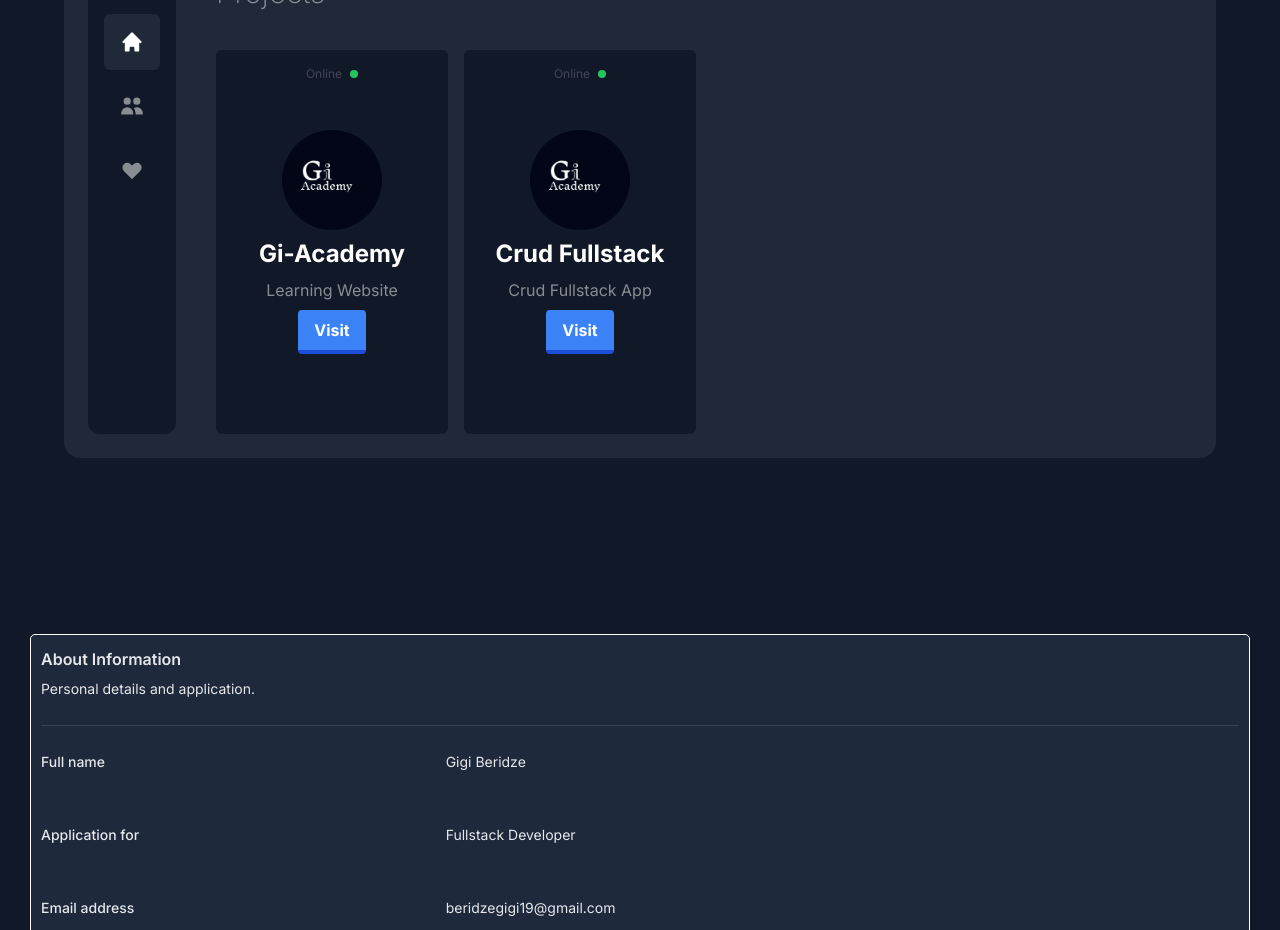
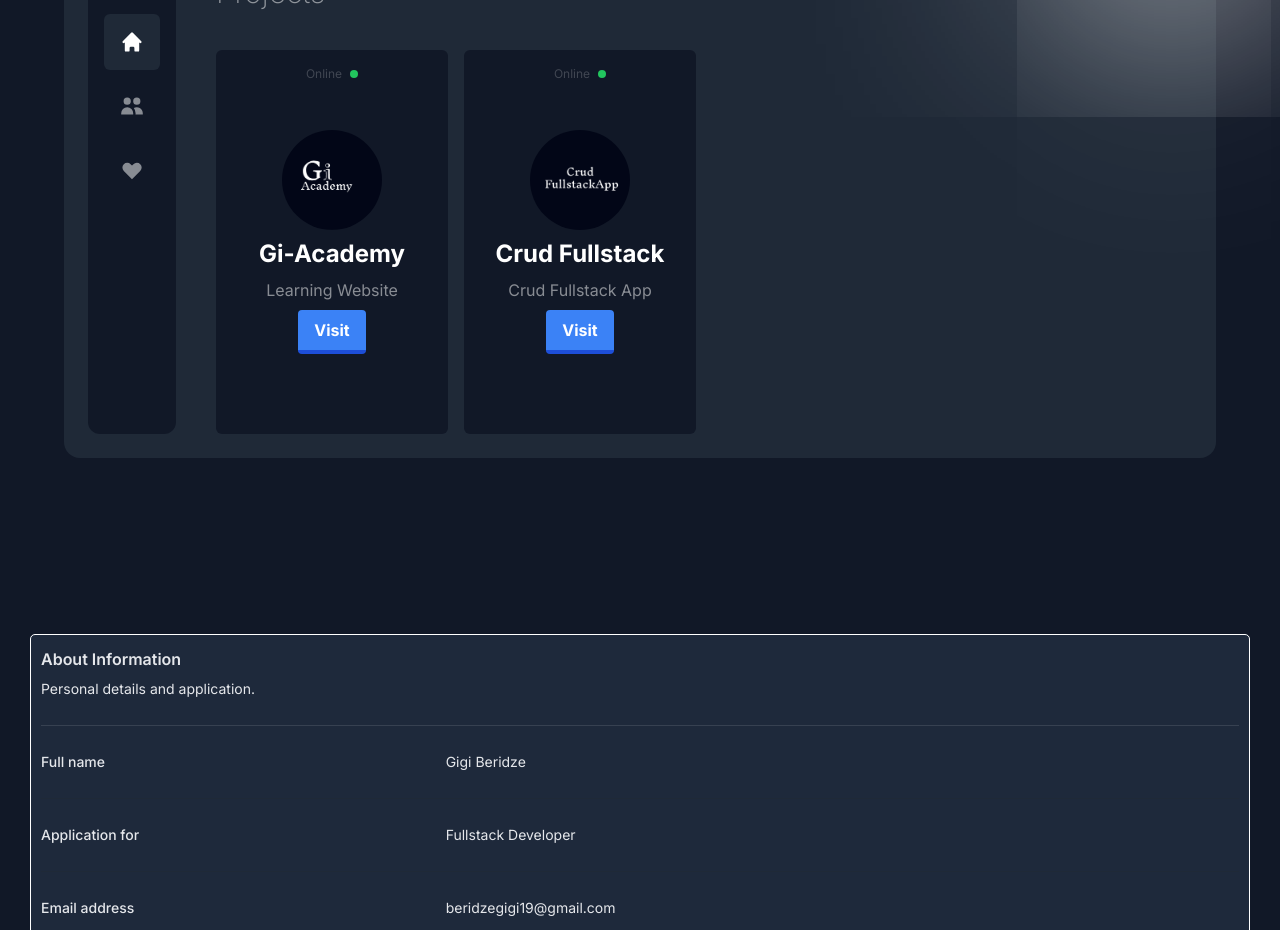
Before and after one commit to GigiBeridzeAxal/Blog, a Next.js app: page / in a window 1280 px wide. Shown: the part 900-1830 px from the top of the page. Built offline with nearby package versions, Linux system fonts and the light colour scheme.

Commit message:
VisulEffects

```diff
--- a/app/components/Dashoard.jsx
+++ b/app/components/Dashoard.jsx
@@ -96,7 +96,7 @@ Visit
     </div>
 
     <div class="relative group bg-gray-900 py-10 sm:py-20 px-4 flex flex-col space-y-2 items-center cursor-pointer rounded-md hover:bg-gray-900/80 hover:smooth-hover">
-      <div class=" giaca w-20 h-20 object-cover object-center rounded-full"  alt="cuisine" />
+      <div class=" crudfull w-20 h-20 object-cover object-center rounded-full"  alt="cuisine" />
       <h4 class="text-white text-2xl font-bold capitalize text-center">Crud Fullstack </h4>
       <p class="text-white/50">Crud Fullstack App</p>
       <a href="https://crudfullstackapp.vercel.app/"><button class="bg-blue-500 hover:bg-blue-400 text-white font-bold py-2 px-4 border-b-4 border-blue-700 hover:border-blue-500 rounded">
--- a/app/components/Gigi.jsx
+++ b/app/components/Gigi.jsx
@@ -9,6 +9,17 @@ export default function Gigi() {
   }
 
   return (
+
+    <>
+
+    <div className="lighteffects">
+      <div className="light1"></div>
+      <div className="light2"></div>
+
+    </div>
+
+
+
     <div className="gigiinfo">
 
       <div className="maingigi">
@@ -53,6 +64,7 @@ export default function Gigi() {
 
 
 
-    </div>
+    </div> </>
+
   )
 }
--- a/app/globals.css
+++ b/app/globals.css
@@ -276,6 +276,14 @@ background-image: linear-gradient(140deg , #67e8f9 , #3b82f6);
   align-items: center;
   justify-content: center;
 }
+.crudfull{
+  background-image: url('./Image/Crudfullstackimage.png');
+  width: 100px;
+  height: 100px;
+  background-size: cover;
+  background-position: center;
+}
+
 .email{
   display: flex;
   align-items: center;
@@ -338,6 +346,22 @@ background-image: linear-gradient(140deg , #67e8f9 , #3b82f6);
 }
 .ctnbtn{
   margin: 20px;
+}
+.light1{
+  position: absolute;
+  width: 0px;
+  height: 0px;
+  box-shadow: 12px 12px 250px 100px rgb(68, 126, 227);
+  left: 120px;
+  top: 200px;
+}
+.light2{
+  position: absolute;
+  width: 0px;
+  height: 0px;
+  box-shadow: 12px 12px 550px 100px rgb(255, 255, 255);
+  right: 120px;
+  top: 800px;
 }
 
 
```
Also changed, not shown: app/Image/Crudfullstackimage.png (added).
